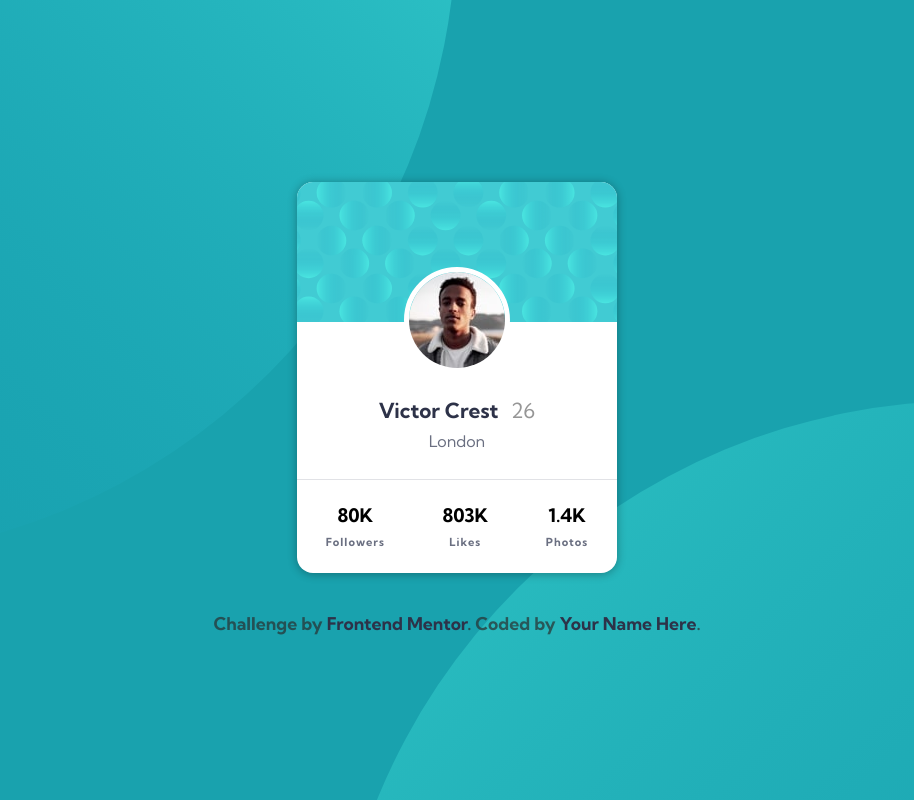
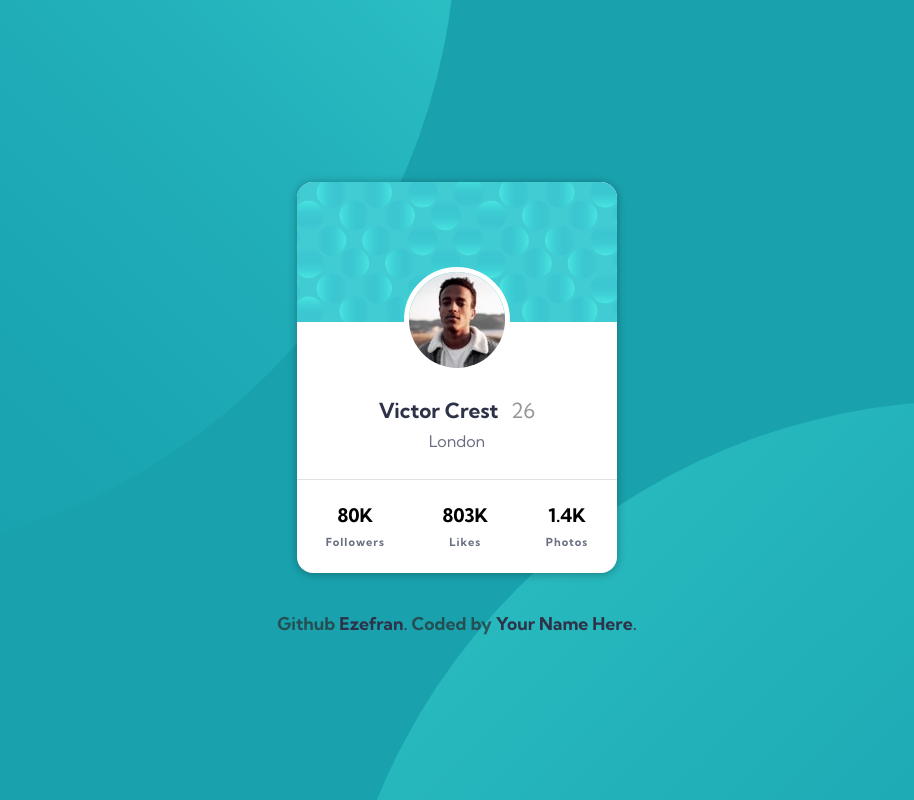
Before and after one commit to Ezefran20/profile-card-component, a plain HTML site: page index.html in a window 1280 px wide. Shown: the whole page, without its empty margins (183-1097 px from the left). Drawn offline with Linux system fonts and the light colour scheme.

Commit message:
add github

```diff
--- a/index.html
+++ b/index.html
@@ -45,7 +45,7 @@
       </article>
 
       <div class="attribution">
-        Challenge by <a href="https://www.frontendmentor.io?ref=challenge" target="_blank">Frontend Mentor</a>.
+        Github <a href="https://github.com/Ezefran20" target="_blank">Ezefran</a>.
         Coded by <a href="#">Your Name Here</a>.
       </div>
     </main>
```
